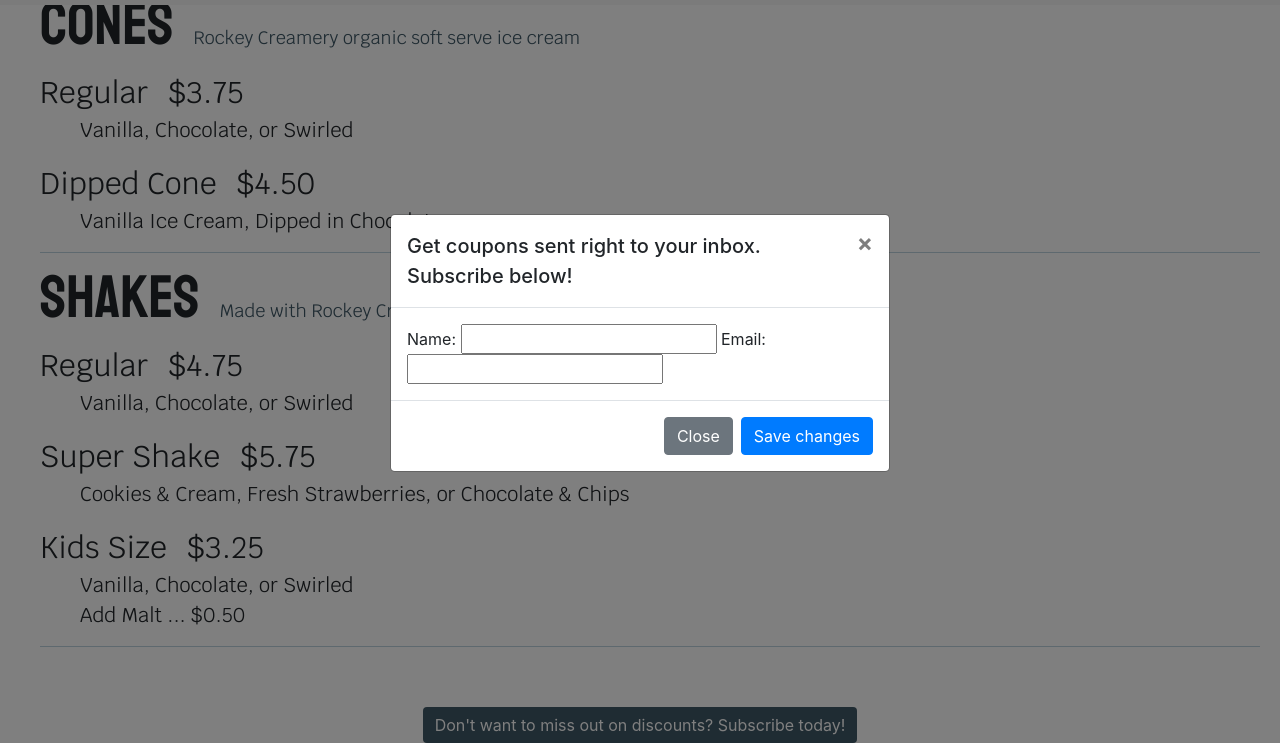
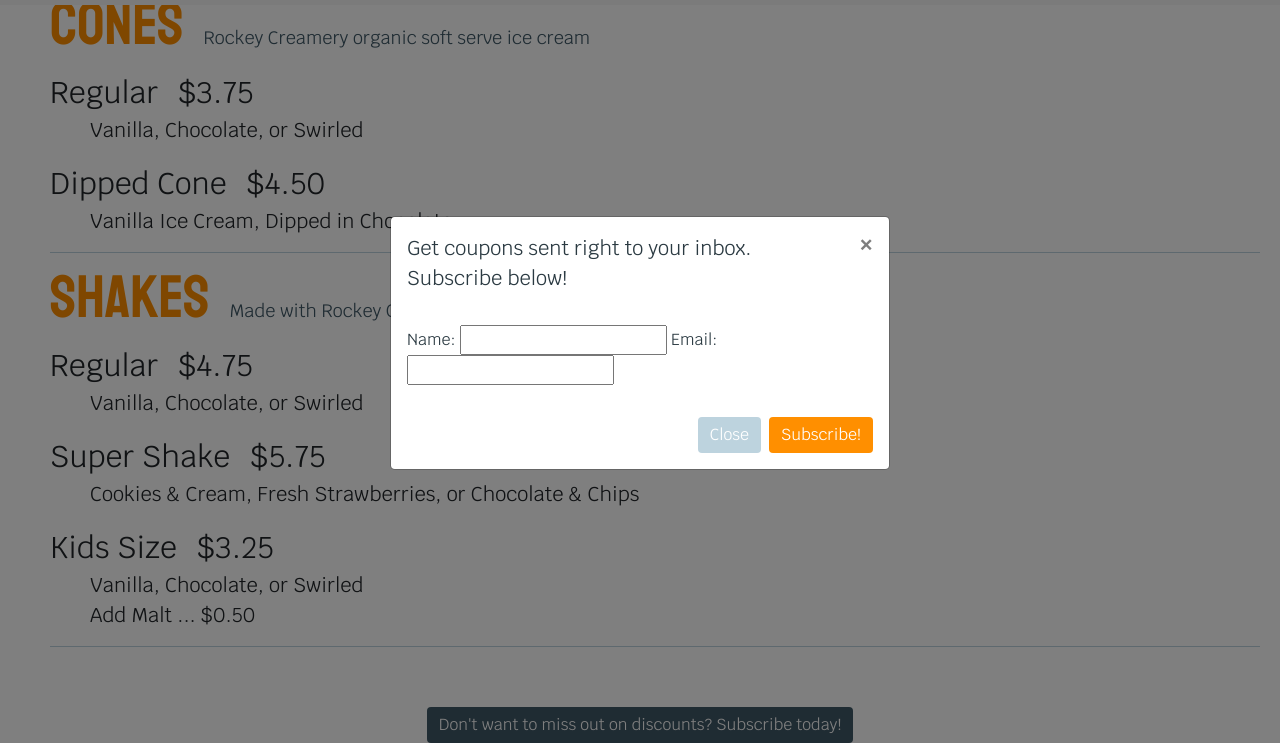
Before and after one commit to meganmsmith58/project1_hamburger, a website: page menu.html in a window 1280 px wide. Both pictures are taken after a click on the button "Don't want to miss out on discounts? Subscribe today!". Shown: the part 2131-2874 px from the top of the page. Drawn offline with nearby package versions, Linux system fonts and the light colour scheme.

```diff
--- a/menu.html
+++ b/menu.html
@@ -12,7 +12,9 @@
 <body>
 <div class="top">
     <nav class="navbar navbar-expand-lg navbar-light navback">
-        <img src="logo_cropped.png" class="logocropped"/>
+        <a href="index.html">
+            <img src="logo_cropped.png" class="logocropped"/>
+        </a>
         <button class="navbar-toggler" type="button" data-toggle="collapse" data-target="#navbarNavAltMarkup" aria-controls="navbarNavAltMarkup" aria-expanded="false" aria-label="Toggle navigation">
             <span class="navbar-toggler-icon"></span>
         </button>
@@ -181,8 +183,8 @@
                     </form>
                 </div>
                 <div class="modal-footer">
-                    <button type="button" class="btn btn-secondary" data-dismiss="modal">Close</button>
-                    <button type="button" class="btn btn-primary">Save changes</button>
+                    <button type="button" class="btn btn-secondary closebtn" data-dismiss="modal">Close</button>
+                    <button type="button" class="btn btn-primary subbtn">Subscribe!</button>
                 </div>
             </div>
         </div>
--- a/scss/faq.scss
+++ b/scss/faq.scss
@@ -24,7 +24,6 @@
   text-decoration: none;
 }
 
-
 .video {
   margin-top: 20px;
 }
--- a/scss/menu.scss
+++ b/scss/menu.scss
@@ -11,7 +11,7 @@
 
 .menucontainer {
   padding: 20px;
-  margin-left: 20px;
+  margin-left: 30px;
   font-family: $mainfont;
 
   .menu-item {
@@ -23,6 +23,7 @@
   .menu-item-title {
     font-family: $accentfont;
     font-size: 60px;
+    color: $orange;
 
   }
 
@@ -31,6 +32,7 @@
     font-family: $mainfont;
     font-size: 18px;
     margin-left: 20px;
+
   }
 
   .menu-item-name {
@@ -48,6 +50,7 @@
   .menu-item-toppings {
     font-family: $accentfont;
     font-size: 40px;
+    color: $orange;
   }
 
   .menu-item-adds-fries {
--- a/scss/style.scss
+++ b/scss/style.scss
@@ -106,6 +106,14 @@
   justify-content: center;
   margin-bottom: 20px;
   margin-top: 40px;
+  font-family: $mainfont;
+  color: $darkgrey;
+
+  .modal-header {
+    border-bottom: none;
+  }
+  .modal-footer {
+    border-top: none;
   }
   .subscribebtn {
     background-color: $medgrey;
@@ -115,6 +123,24 @@
     background-color: $orange;
   }
 
+  .closebtn {
+    background-color: $lightgrey;
+    border: none;
+  }
+  .closebtn:hover {
+    background-color: $medgrey;
+  }
+
+  .subbtn {
+    background-color: $orange;
+    border: none;
+  }
+  .subbtn:hover {
+    background-color: $medgrey;
+  }
+}
+
+
 @import 'menu';
 @import 'locations';
 @import 'jobs';
```
Also changed, not shown: faq.html (+7 -3 lines), index.html (+3 -1 lines), jobs.html (+3 -1 lines), locations.html (+3 -1 lines), css/menu.css, css/style.css. Lines whose indentation alone changed are shown as unchanged.
